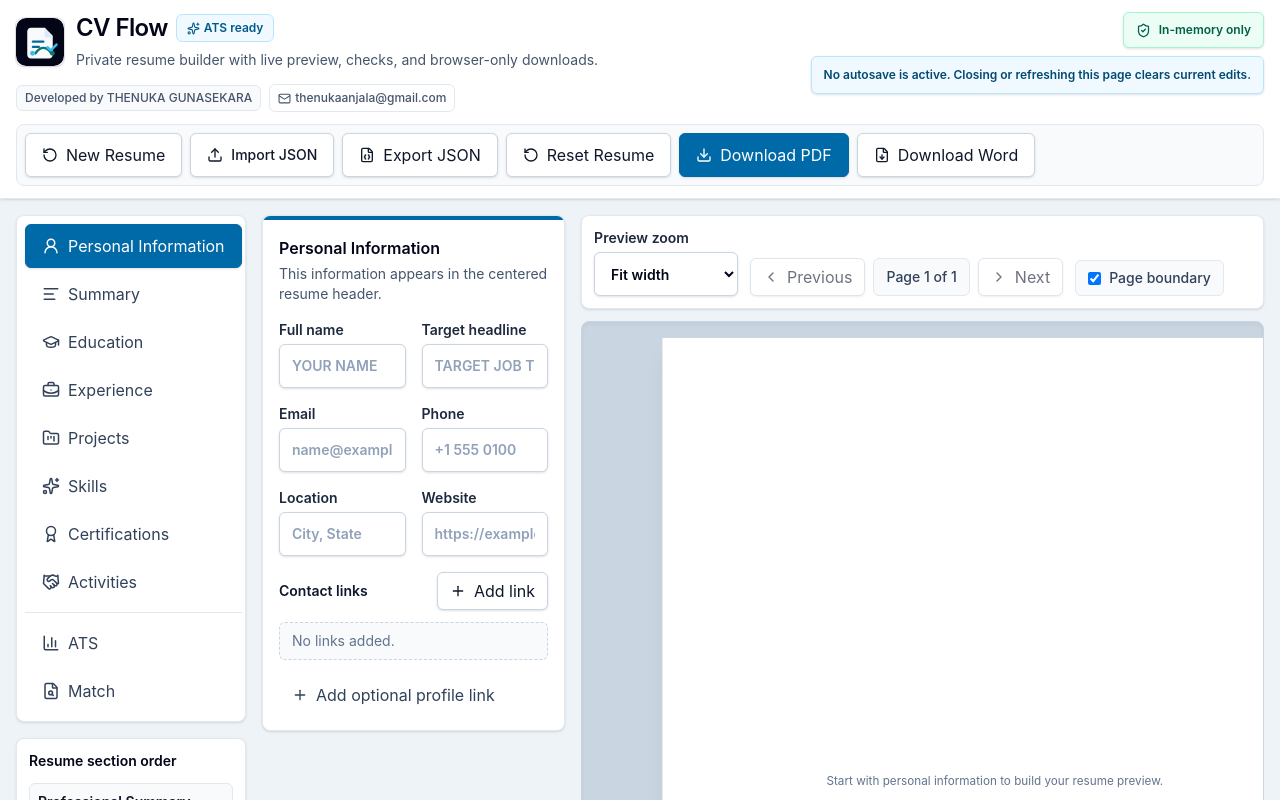
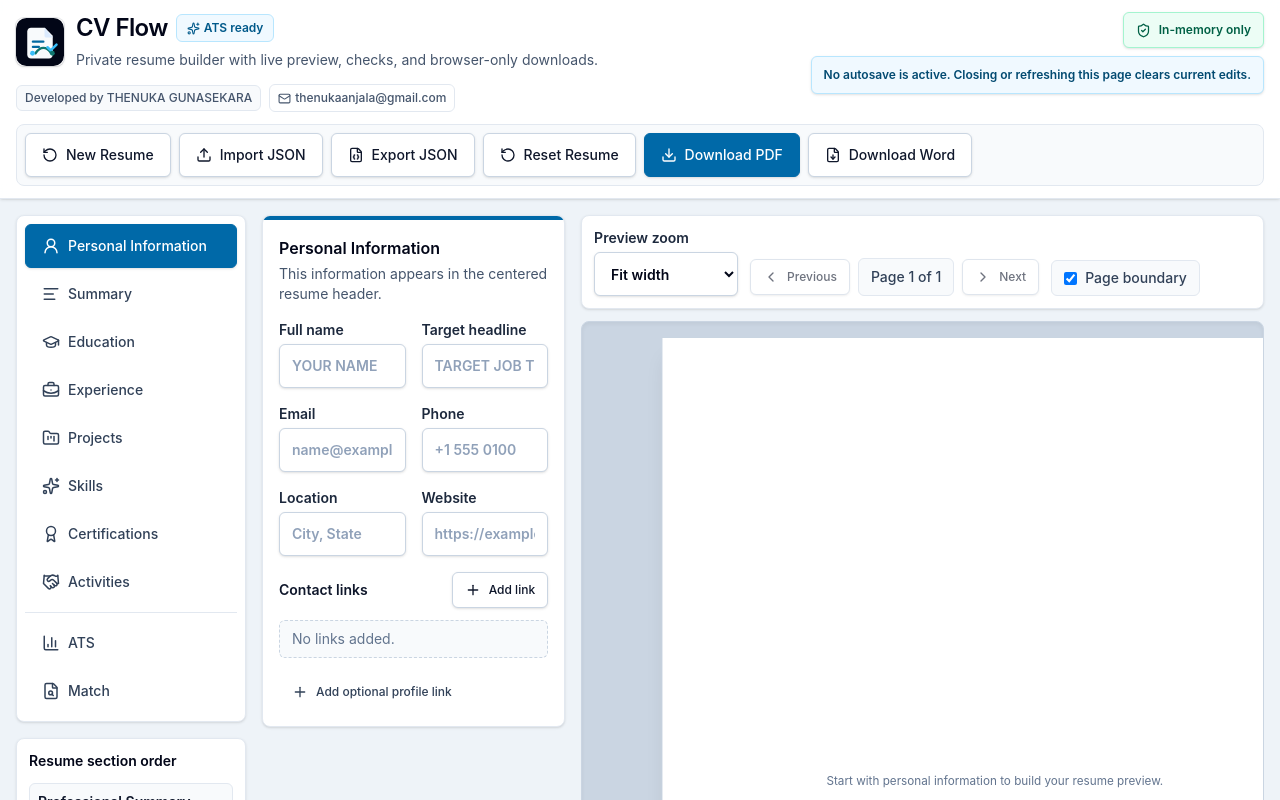
Before and after one commit to ThenukaAnjala/CV, a Next.js app: page / in a window 1280 px wide. Shown: the top 800 px of the page. Built offline with nearby package versions, Linux system fonts and the light colour scheme.

Commit message:
Improve iPhone responsive behavior

```diff
--- a/src/app/globals.css
+++ b/src/app/globals.css
@@ -13,15 +13,53 @@
 html {
   min-width: 320px;
   background: var(--background);
+  -webkit-text-size-adjust: 100%;
+  text-size-adjust: 100%;
 }
 
 body {
   margin: 0;
+  min-height: 100svh;
+  overflow-x: hidden;
+  padding-left: env(safe-area-inset-left);
+  padding-right: env(safe-area-inset-right);
   color: var(--foreground);
   background: var(--background);
   font-family:
     Inter, ui-sans-serif, system-ui, -apple-system, BlinkMacSystemFont, "Segoe UI", sans-serif;
   text-rendering: optimizeLegibility;
+}
+
+.ios-modal-shell {
+  padding:
+    max(1rem, env(safe-area-inset-top))
+    max(1rem, env(safe-area-inset-right))
+    max(1rem, env(safe-area-inset-bottom))
+    max(1rem, env(safe-area-inset-left));
+}
+
+.ios-drawer-shell {
+  padding-right: env(safe-area-inset-right);
+  padding-bottom: env(safe-area-inset-bottom);
+  padding-left: env(safe-area-inset-left);
+}
+
+@media (min-width: 640px) {
+  .ios-drawer-shell {
+    padding:
+      1rem
+      max(1rem, env(safe-area-inset-right))
+      max(1rem, env(safe-area-inset-bottom))
+      max(1rem, env(safe-area-inset-left));
+  }
+}
+
+@media (pointer: coarse) {
+  input:not([type="file"]),
+  textarea,
+  select {
+    font-size: 16px;
+  }
 }
 
 ::selection {
@@ -33,7 +71,7 @@ button,
 input,
 textarea,
 select {
-  font: inherit;
+  font-family: inherit;
 }
 
 a {
--- a/src/app/layout.tsx
+++ b/src/app/layout.tsx
@@ -1,4 +1,4 @@
-import type { Metadata } from "next";
+import type { Metadata, Viewport } from "next";
 import { APP_DESCRIPTION, APP_DEVELOPER, APP_NAME } from "@/constants/app";
 import "./globals.css";
 
@@ -6,6 +6,13 @@ export const metadata: Metadata = {
   title: APP_NAME,
   description: APP_DESCRIPTION,
   creator: APP_DEVELOPER.name
+};
+
+export const viewport: Viewport = {
+  width: "device-width",
+  initialScale: 1,
+  viewportFit: "cover",
+  themeColor: "#eef3f8"
 };
 
 export default function RootLayout({
--- a/src/components/ui/BottomDrawer.tsx
+++ b/src/components/ui/BottomDrawer.tsx
@@ -82,7 +82,7 @@ export function BottomDrawer({
   if (!open) return null;
 
   return (
-    <div className="fixed inset-0 z-50 flex items-end bg-slate-950/50 p-0 sm:p-4 xl:hidden">
+    <div className="ios-drawer-shell fixed inset-0 z-50 flex items-end bg-slate-950/50 xl:hidden">
       <button
         aria-label="Close drawer backdrop"
         className="absolute inset-0 cursor-default"
@@ -94,7 +94,7 @@ export function BottomDrawer({
         aria-describedby={description ? "bottom-drawer-description" : undefined}
         aria-labelledby="bottom-drawer-title"
         aria-modal="true"
-        className="relative max-h-[88vh] w-full overflow-hidden rounded-t-lg bg-white shadow-2xl sm:mx-auto sm:max-w-2xl sm:rounded-lg"
+        className="relative max-h-[88svh] w-full overflow-hidden rounded-t-lg bg-white shadow-2xl sm:mx-auto sm:max-w-2xl sm:rounded-lg"
         ref={drawerRef}
         role="dialog"
       >
@@ -119,7 +119,7 @@ export function BottomDrawer({
         >
           <X aria-hidden className="h-5 w-5 stroke-[2.5]" />
         </button>
-        <div className="max-h-[calc(88vh-5rem)] overflow-y-auto overscroll-contain p-3 sm:p-4">
+        <div className="max-h-[calc(88svh-5rem)] overflow-y-auto overscroll-contain p-3 sm:p-4">
           {children}
         </div>
       </section>
--- a/src/components/ui/Dialog.tsx
+++ b/src/components/ui/Dialog.tsx
@@ -28,7 +28,7 @@ export function Dialog({
   if (!open) return null;
 
   return (
-    <div className="fixed inset-0 z-50 flex items-center justify-center bg-slate-950/45 p-4">
+    <div className="ios-modal-shell fixed inset-0 z-50 flex items-center justify-center bg-slate-950/45">
       <section
         aria-describedby="dialog-description"
         aria-labelledby="dialog-title"
--- a/src/components/ui/Input.tsx
+++ b/src/components/ui/Input.tsx
@@ -20,7 +20,7 @@ export function Input({ label, error, description, className, id, ...props }: In
         aria-describedby={errorId}
         aria-invalid={Boolean(error)}
         className={cn(
-          "mt-1 block min-h-11 w-full rounded-md border border-slate-300 bg-white px-3 py-2 text-sm text-slate-950 shadow-sm outline-none transition placeholder:text-slate-400 hover:border-slate-400 focus:border-sky-700 focus:ring-2 focus:ring-sky-100",
+          "mt-1 block min-h-11 w-full rounded-md border border-slate-300 bg-white px-3 py-2 text-base text-slate-950 shadow-sm outline-none transition placeholder:text-slate-400 hover:border-slate-400 focus:border-sky-700 focus:ring-2 focus:ring-sky-100 sm:text-sm",
           className
         )}
         id={inputId}
--- a/src/components/ui/MonthYearInput.tsx
+++ b/src/components/ui/MonthYearInput.tsx
@@ -39,7 +39,7 @@ export function MonthYearInput({
             aria-describedby={errorId}
             aria-invalid={Boolean(error)}
             className={cn(
-              "block min-h-11 w-full rounded-md border border-slate-300 bg-white py-2 pl-10 pr-3 text-sm text-slate-950 shadow-sm outline-none transition hover:border-slate-400 focus:border-sky-700 focus:ring-2 focus:ring-sky-100 disabled:cursor-not-allowed disabled:bg-slate-100 disabled:text-slate-500",
+              "block min-h-11 w-full rounded-md border border-slate-300 bg-white py-2 pl-10 pr-3 text-base text-slate-950 shadow-sm outline-none transition hover:border-slate-400 focus:border-sky-700 focus:ring-2 focus:ring-sky-100 disabled:cursor-not-allowed disabled:bg-slate-100 disabled:text-slate-500 sm:text-sm",
               className
             )}
             disabled={disabled}
--- a/src/components/ui/Select.tsx
+++ b/src/components/ui/Select.tsx
@@ -18,7 +18,7 @@ export function Select({ label, error, className, id, children, ...props }: Sele
         aria-describedby={errorId}
         aria-invalid={Boolean(error)}
         className={cn(
-          "mt-1 block min-h-11 w-full rounded-md border border-slate-300 bg-white px-3 py-2 text-sm text-slate-950 shadow-sm outline-none hover:border-slate-400 focus:border-sky-700 focus:ring-2 focus:ring-sky-100",
+          "mt-1 block min-h-11 w-full rounded-md border border-slate-300 bg-white px-3 py-2 text-base text-slate-950 shadow-sm outline-none hover:border-slate-400 focus:border-sky-700 focus:ring-2 focus:ring-sky-100 sm:text-sm",
           className
         )}
         id={inputId}
--- a/src/components/ui/Textarea.tsx
+++ b/src/components/ui/Textarea.tsx
@@ -20,7 +20,7 @@ export function Textarea({ label, error, description, className, id, rows = 4, .
         aria-describedby={errorId}
         aria-invalid={Boolean(error)}
         className={cn(
-          "mt-1 block w-full rounded-md border border-slate-300 bg-white px-3 py-2 text-sm text-slate-950 shadow-sm outline-none transition placeholder:text-slate-400 hover:border-slate-400 focus:border-sky-700 focus:ring-2 focus:ring-sky-100",
+          "mt-1 block w-full rounded-md border border-slate-300 bg-white px-3 py-2 text-base text-slate-950 shadow-sm outline-none transition placeholder:text-slate-400 hover:border-slate-400 focus:border-sky-700 focus:ring-2 focus:ring-sky-100 sm:text-sm",
           className
         )}
         id={inputId}
```
